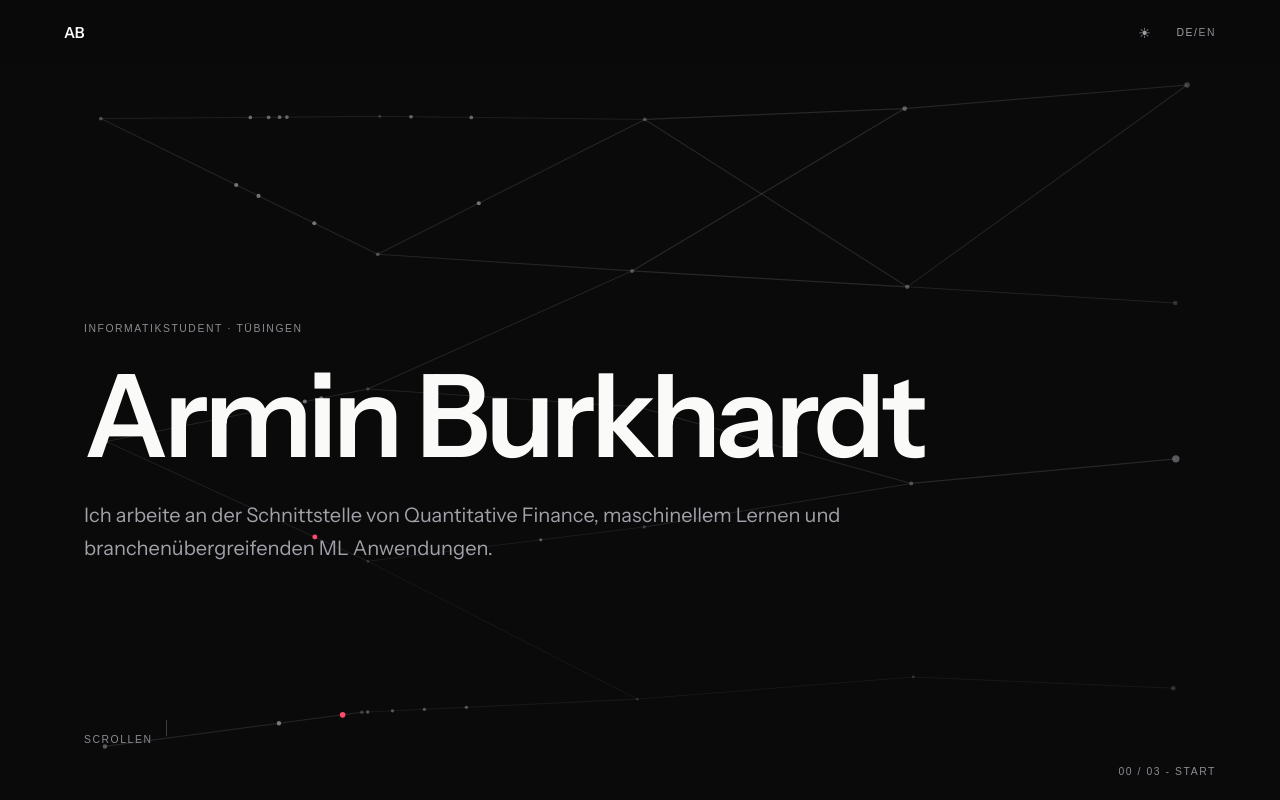
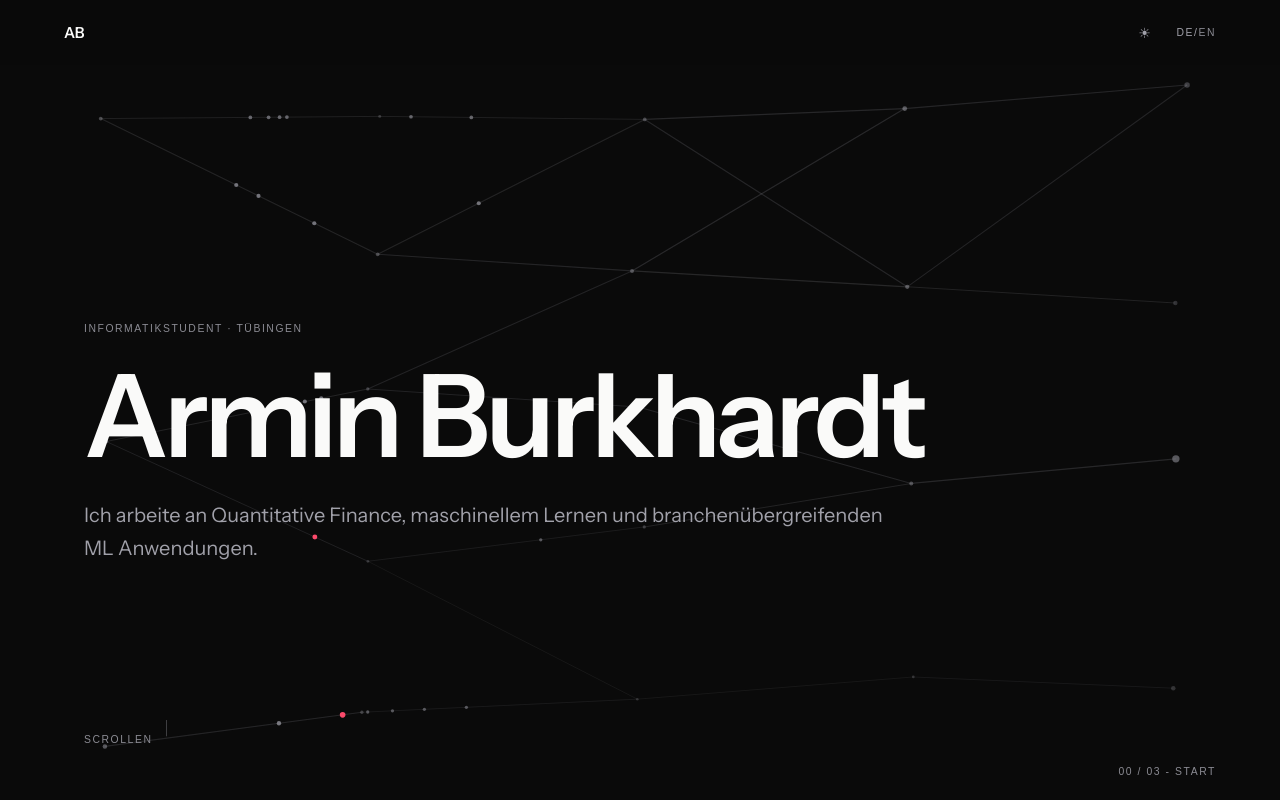
Before and after one commit to ArminBurkhardt/website, a Next.js app: page / in a window 1280 px wide. Shown: the top 800 px of the page. Built offline with nearby package versions, Linux system fonts and the light colour scheme; a web font is replaced by a local one.

Commit message:
copy: tighten German positioning and intro
Shortens the hero positioning line and states the Quant Society's purpose
in the present tense.

```diff
--- a/src/content/site.ts
+++ b/src/content/site.ts
@@ -24,13 +24,13 @@ const de: Dict = {
     kicker: 'Informatikstudent · Tübingen',
     name: 'Armin Burkhardt',
     positioning:
-      'Ich arbeite an der Schnittstelle von Quantitative Finance, maschinellem Lernen und branchenübergreifenden ML Anwendungen.',
+      'Ich arbeite an Quantitative Finance, maschinellem Lernen und branchenübergreifenden ML Anwendungen.',
     scroll: 'Scrollen',
   },
   intro: {
     index: '01',
     label: 'Über mich',
-    body: 'Ich studiere Informatik in Tübingen. Am meisten interessiert mich, was passiert, wenn moderne Machine Learning Modelle in Bereiche kommen, in denen es komplex wird und Fehler teuer sind - Finanzen, Recht, Medizin, etc. Parallel baue ich mit meinem Mitgründer die Tübingen Quant Society auf, eine studentische Initiative, die genau die Lücke zwischen Theorie und Praxis schließen soll.',
+    body: 'Ich studiere Informatik in Tübingen. Am meisten interessiert mich, was passiert, wenn moderne Machine Learning Modelle in Bereiche kommen, in denen es komplex wird und Fehler teuer sind - Finanzen, Recht, Medizin, etc. Parallel baue ich mit meinem Mitgründer die Tübingen Quant Society auf, eine studentische Initiative, die genau die Lücke zwischen Theorie und Praxis schließt.',
     facts: [
       { label: 'Studium', value: 'B.Sc. Informatik, Universität Tübingen, 2024 - heute' },
       { label: 'Rolle', value: 'Studentische Hilfskraft, Interfakultäres Institut für Biomedizinische Informatik (IBMI) Tübingen' },
```
